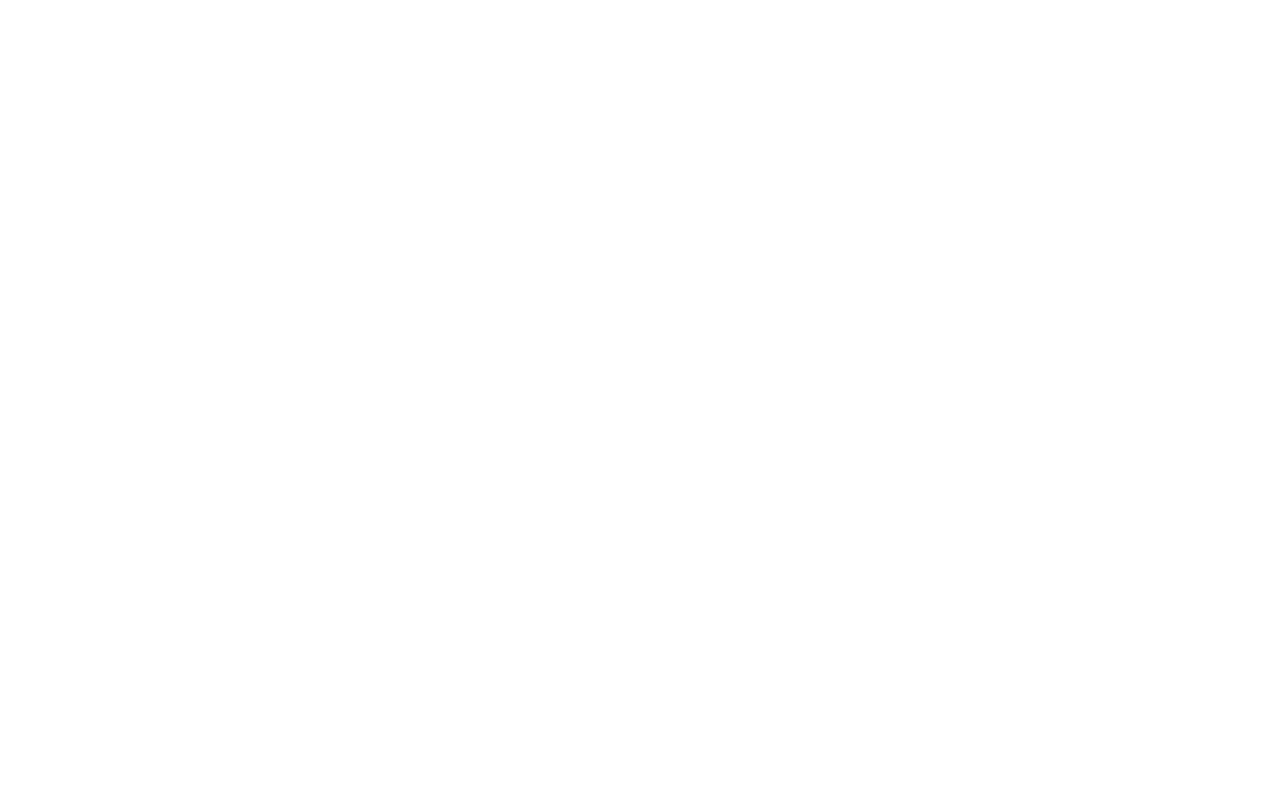
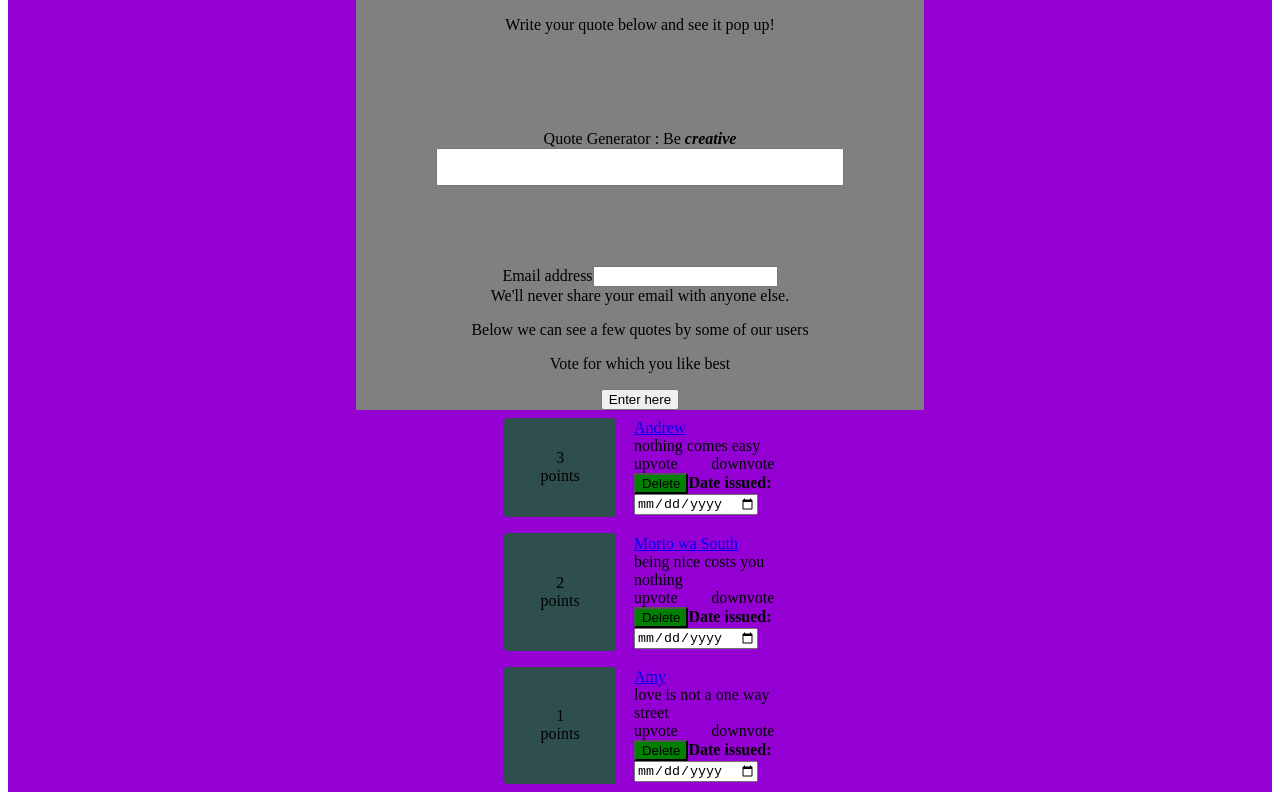
Before and after one commit to andrewnjoguu/quotes, an Angular app: page / in a window 1280 px wide. Shown: the part 1250-2050 px from the top of the page. Before the commit the page ends 800 px from the top, so only its background shows below. Built offline with nearby package versions, Linux system fonts and the light colour scheme.

Commit message:
added date

```diff
--- a/src/app/app.component.html
+++ b/src/app/app.component.html
@@ -43,12 +43,6 @@
 <p> Vote for which you like best</p>
 
 
-
-
-
-
-
-
   <button class="submit-btn"(click)="add_quote(name, quote)">Enter here</button>
   </div>
 
--- a/src/app/form/form.component.html
+++ b/src/app/form/form.component.html
@@ -14,8 +14,7 @@
 
      </div>
      <button type="button" class="Delete">Delete</button>
-     </div>
-
-
-     </div>
+     <label for="selected-date"><strong>Date issued:</strong></label>
+     <input type="date" id="dob" name="dob" value="">
+    </div>
 </div>
```
